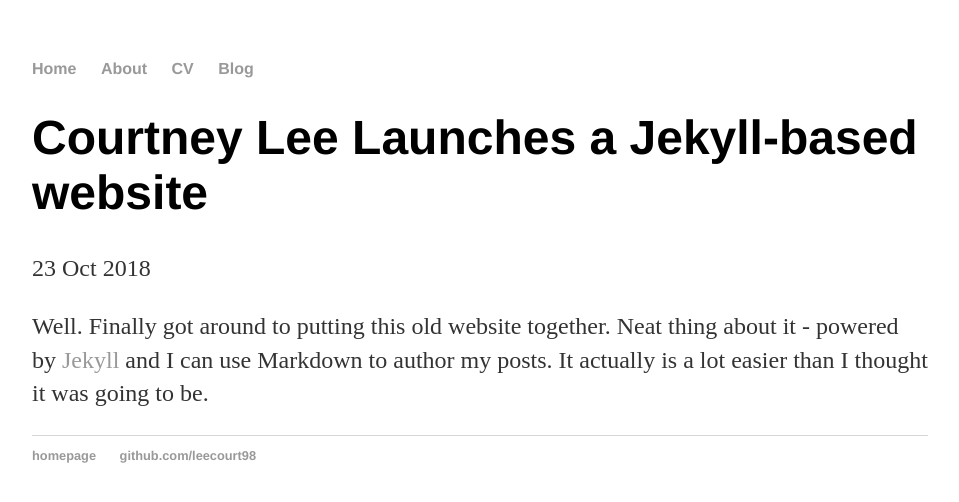
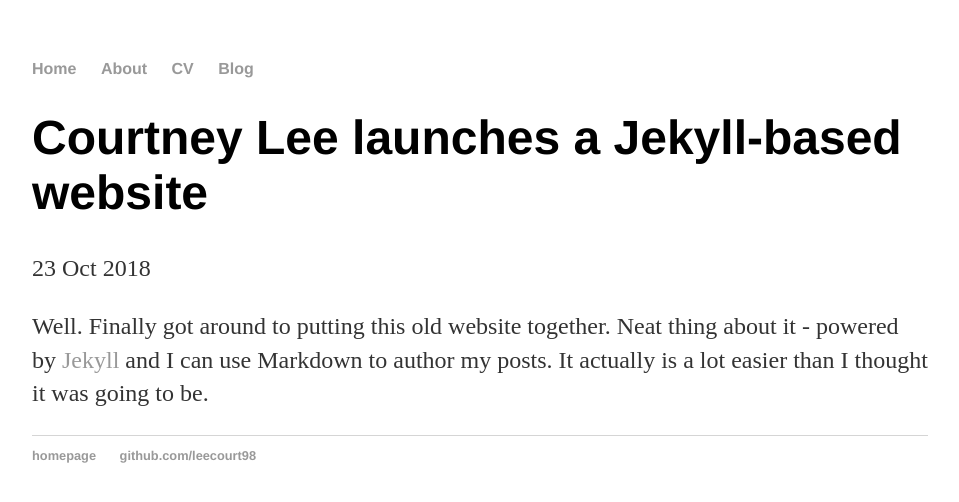
Before and after one commit to leecourt98/leecourt98.github.io, a Jekyll site: the page built from _posts/2018-10-23-first-post.md, in a window 1280 px wide. Shown: the top 502 px of the page, without its empty margins (160-1119 px from the left). Built offline with Jekyll 4.4.1, drawn with Linux system fonts in a browser that asks for light colours.

```diff
--- a/_posts/2018-10-23-first-post.md
+++ b/_posts/2018-10-23-first-post.md
@@ -1,6 +1,6 @@
 ---
 layout: post
-title: "Courtney Lee Launches a Jekyll-based website"
+title: "Courtney Lee launches a Jekyll-based website"
 date: 2018-10-23
 ---
 
```
